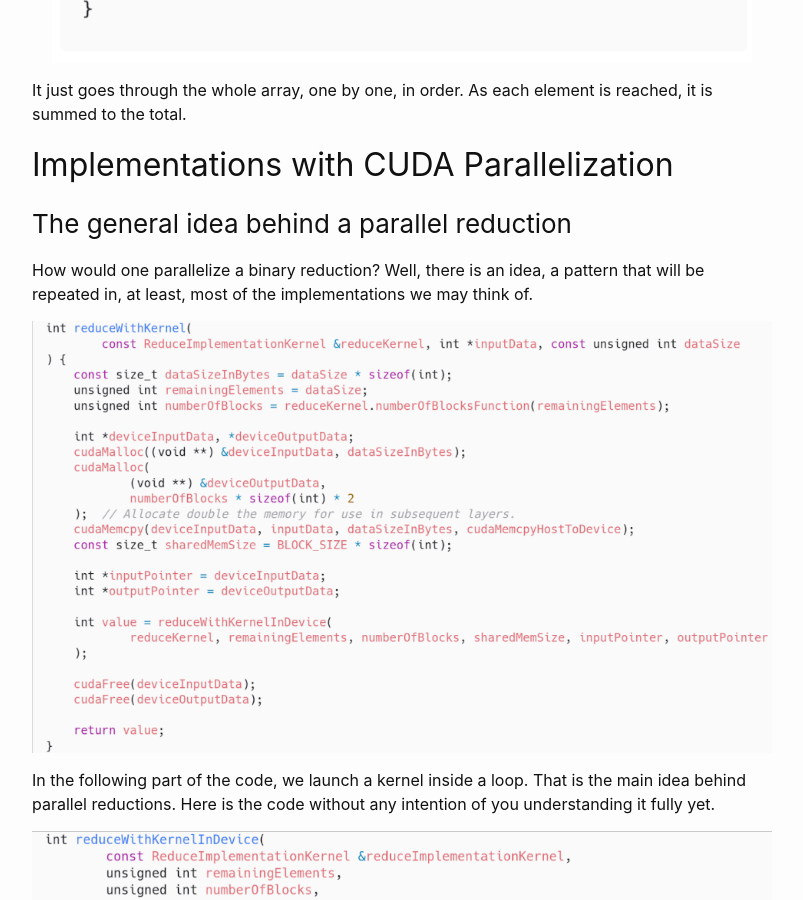
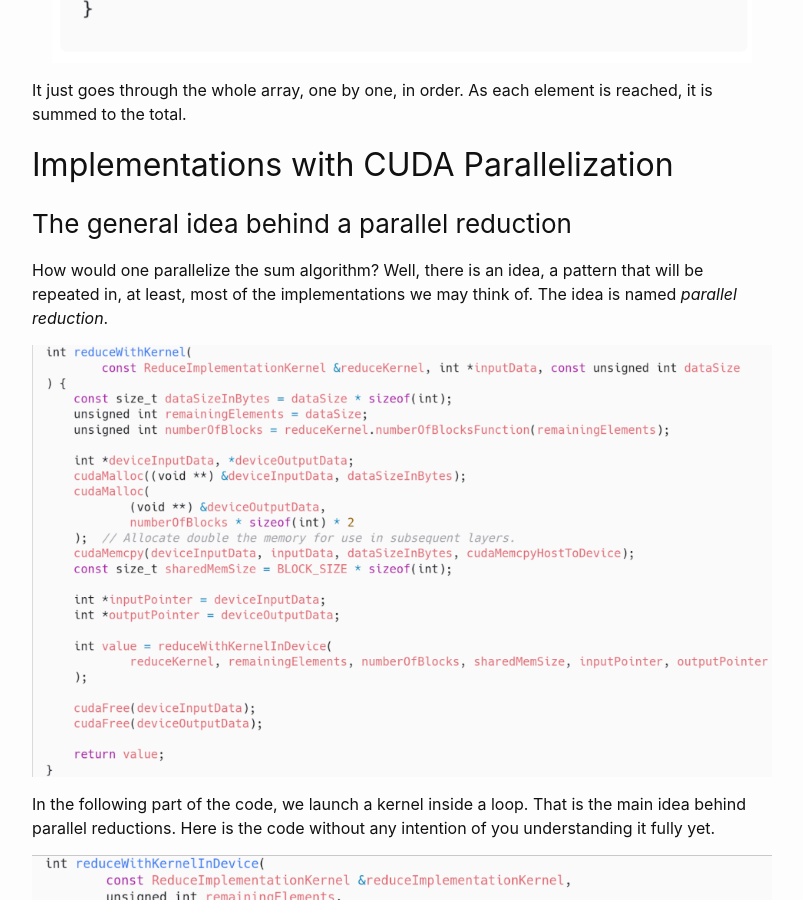
Before and after one commit to eryxcoop/eryxcoop.github.io, a Jekyll site: the page built from _posts/2024-11-27-Parallel-Programming-with-CUDA-Parallel-programs-optimized-for-GPU.md, in a window 1280 px wide and 900 px high, scrolled down 5927 px. Shown: the whole window, without its empty margins (238-1041 px from the left). Built offline with Jekyll 4.4.1, drawn with Linux system fonts in a browser that asks for light colours.

Commit message:
Clarifications in the post "Parallel Programming with CUDA"

```diff
--- a/_posts/2024-11-27-Parallel-Programming-with-CUDA-Parallel-programs-optimized-for-GPU.md
+++ b/_posts/2024-11-27-Parallel-Programming-with-CUDA-Parallel-programs-optimized-for-GPU.md
@@ -137,8 +137,9 @@
 
 ### The general idea behind a parallel reduction
 
-How would one parallelize a binary reduction?
+How would one parallelize the sum algorithm?
 Well, there is an idea, a pattern that will be repeated in, at least, most of the implementations we may think of.
+The idea is named _parallel reduction_.
 
 <p style="text-align: center">
 <img src="/assets/img/parallel-programming-cuda/binary-reduction-code.png" alt="Binary reduction code" width=1000 />
```
